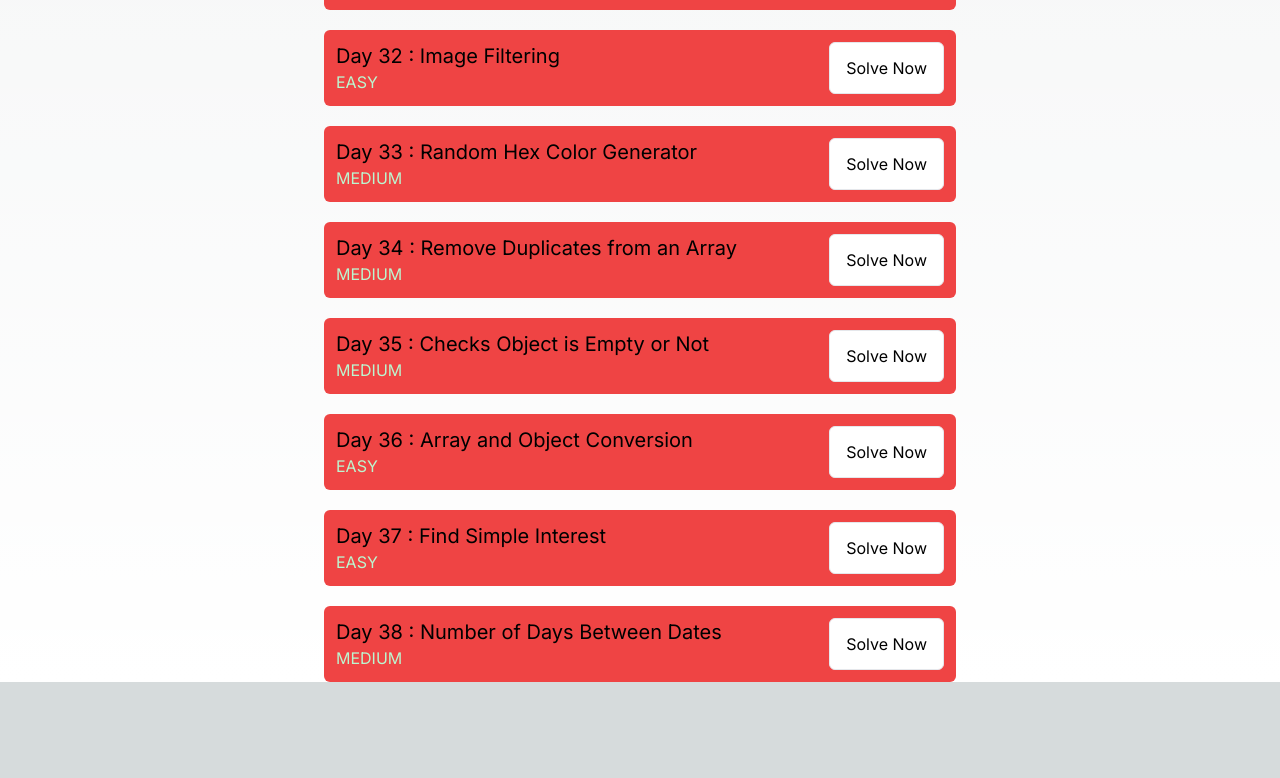
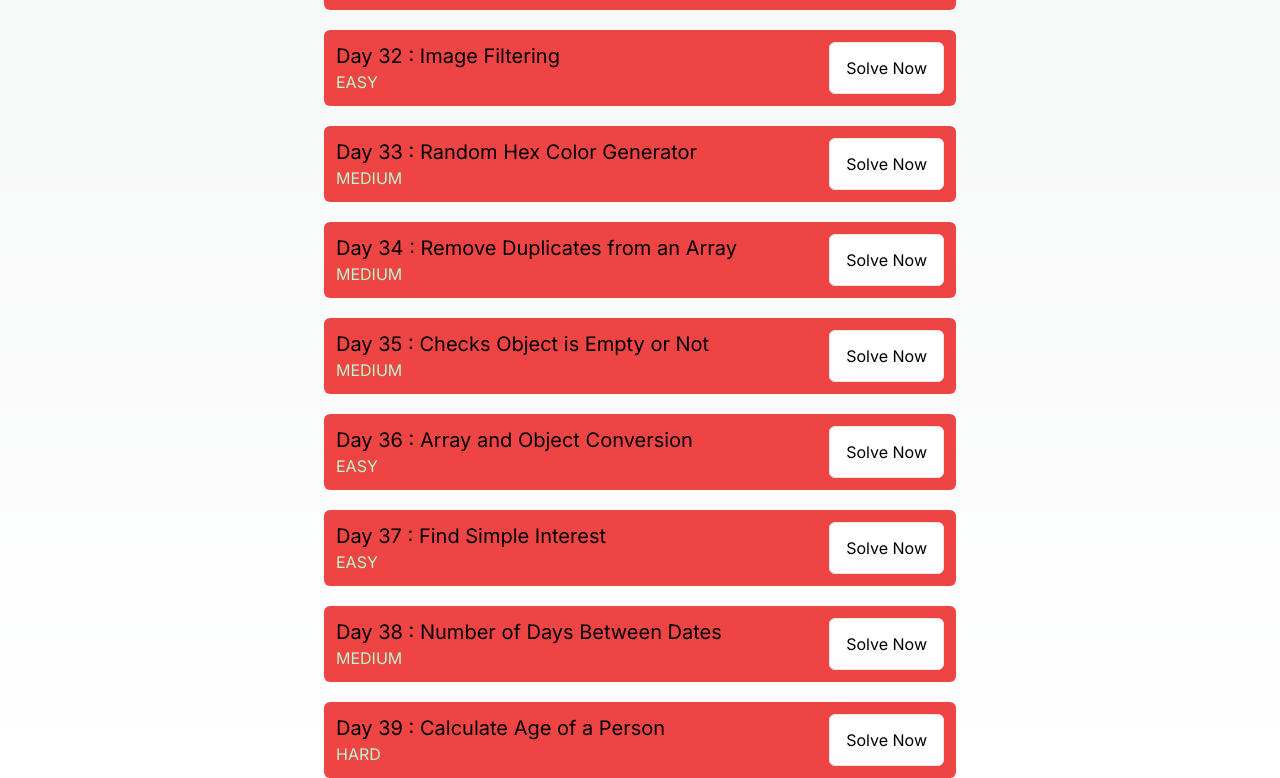
Before and after one commit to manojtsx/100-Days-of-JavaScript---Practice-on-Mine-Website, a Next.js app: page / in a window 1280 px wide. Shown: the part 3062-3840 px from the top of the page. Before the commit the page ends 3744 px from the top, so only its background shows below. Built offline with nearby package versions, Linux system fonts and the light colour scheme.

Commit message:
100daysofJS day39

```diff
--- a/src/app/challenges.ts
+++ b/src/app/challenges.ts
@@ -849,5 +849,28 @@ export const challenges: Challenge[] = [
     calculateDaysBetweenDates("2024-01-01","2024-01-30")
       `,
     difficulty : 'medium'
+  },{
+    id : 39,
+    title : 'Day 39 : Calculate Age of a Person',
+    description : `Challenge : Calculate Age from birthDate
+    ===========================================================
+    Create a function calculateAge that takes birthDate as input and returns the current age of the person. The birthDate will be provided in the format YYYY-MM-DD.
+    ===========================================================
+    Requirements:
+    1. The function must handle leap years and varying numbers of days in each month accurately.
+    2. Consider the timezone difference and ensure the age is calcualated based on the current date in your local time zone.
+    3. The output should be the age in whole years.
+    ===========================================================
+    console.log(calculateAge("1990-05-15")); //OUTPUT: 33
+    ===========================================================
+    //TODOS:
+    1. Checks if the current month is less than the birth month of it's the same month but today's date is before the birth date. If either condition is true, it subtracts one from the age because the birthday has not yet occured this year. `,
+    placeholder : `
+    function calculateAge(birthDate){
+      // Your code here
+    }
+    console.log(calculateAge("1990-05-15")) //OUTPUT : 33
+    `,
+    difficulty : 'hard'
   }
 ];
```
